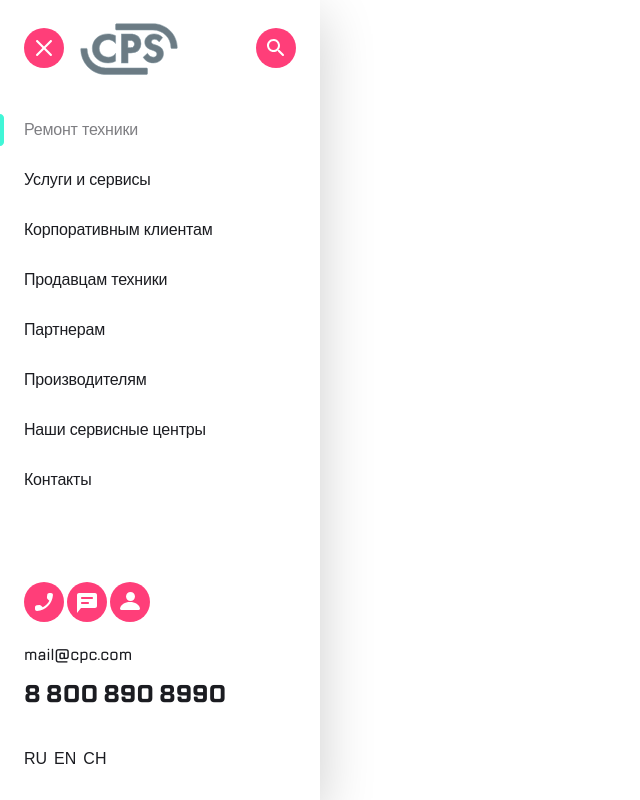
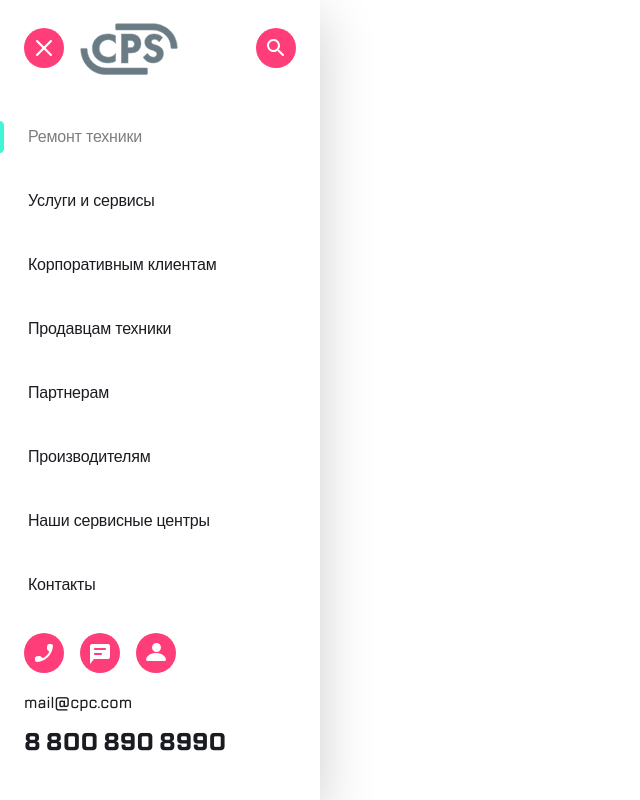
Before and after one commit to Burnmyheart/cpc-burger, a plain HTML site: page index.html in a window 1280 px wide. Shown: the whole page, without its empty margins (0-640 px from the left). Drawn offline with Linux system fonts and the light colour scheme.

Commit message:
fixed fonts and list

```diff
--- a/index.html
+++ b/index.html
@@ -27,66 +27,66 @@
                 <img
                   src="images/highlight.svg"
                   alt="highlight"
-                  class="burger__menu--icon"
+                  class="burger__menu--icon--active"
                 />
                 <a href="#" class="burger__menu--link--activ">Ремонт техники</a>
               </li>
               <li class="burger__menu--item">
-                <!-- <img
+                <img
                   src="images/highlight.svg"
                   alt="highlight"
                   class="burger__menu--icon"
-                /> -->
+                />
                 <a href="#" class="burger__menu--link">Услуги и сервисы</a>
               </li>
               <li class="burger__menu--item">
-                <!-- <img
+                <img
                   src="images/highlight.svg"
                   alt="highlight"
                   class="burger__menu--icon"
-                /> -->
+                />
                 <a href="#" class="burger__menu--link">
                   Корпоративным клиентам</a
                 >
               </li>
               <li class="burger__menu--item">
-                <!-- <img
+                <img
                   src="images/highlight.svg"
                   alt="highlight"
                   class="burger__menu--icon"
-                /> -->
+                />
                 <a href="#" class="burger__menu--link">Продавцам техники</a>
               </li>
               <li class="burger__menu--item">
-                <!-- <img
+                <img
                   src="images/highlight.svg"
                   alt="highlight"
                   class="burger__menu--icon"
-                /> -->
+                />
                 <a href="#" class="burger__menu--link">Партнерам</a>
               </li>
               <li class="burger__menu--item">
-                <!-- <img
+                <img
                   src="images/highlight.svg"
                   alt="highlight"
                   class="burger__menu--icon"
-                /> -->
+                />
                 <a href="#" class="burger__menu--link">Производителям</a>
               </li>
               <li class="burger__menu--item">
-                <!-- <img
+                <img
                   src="images/highlight.svg"
                   alt="highlight"
                   class="burger__menu--icon"
-                /> -->
+                />
                 <a href="#" class="burger__menu--link">Наши сервисные центры</a>
               </li>
               <li class="burger__menu--item">
-                <!-- <img
+                <img
                   src="images/highlight.svg"
                   alt="highlight"
                   class="burger__menu--icon"
-                /> -->
+                />
                 <a href="#" class="burger__menu--link"> Контакты</a>
               </li>
             </ul>
@@ -117,7 +117,7 @@
             >
           </div>
           <div class="burger__menu--languages">
-            <button class="burger__menu--button burger__menu--button--activ">
+            <button class="burger__menu--button burger__menu--button--active">
               RU
             </button>
             <button class="burger__menu--button">EN</button>
--- a/style.css
+++ b/style.css
@@ -45,10 +45,7 @@ body {
   overflow-y: auto;
   gap: 32px;
 }
-.burger__menu--icon {
-  position: absolute;
-  left: 0;
-}
+
 .burger__menu--top {
   margin: 0;
   padding: 23px 24px 0 24px;
@@ -83,7 +80,7 @@ body {
   flex-direction: column;
   gap: 32px;
   margin: 0;
-  padding-left: 24px;
+  padding: 0;
 }
 
 ul {
@@ -94,25 +91,25 @@ ul {
   display: flex;
   align-items: center;
   gap: 24px;
-  font-family: "TT Lakes Neue", sans-serif;
+  font-family: "TT Lakes", sans-serif;
   font-weight: 300;
   font-size: 16px;
   letter-spacing: -0.2px;
 }
 
 .burger__menu--button {
-  font-family: "TT Lakes Neue", sans-serif;
+  font-family: "TT Lakes", sans-serif;
   font-size: 16px;
-  font-weight: 300;
+  font-weight: 500;
   border: none;
   background-color: white;
-  color: rgba(27, 28, 33, 1);
+  color: #1b1c21;
 }
 .burger__menu--item {
   display: flex;
   align-items: center;
   gap: 24px;
-  font-family: "TT Lakes Neue", sans-serif;
+  font-family: "TT Lakes ", sans-serif;
   font-weight: 300;
   font-size: 16px;
   letter-spacing: -0.2px;
@@ -136,15 +133,15 @@ button {
   cursor: pointer;
 }
 
-/* .burger__menu--item:hover .burger__menu--icon {
-  opacity: 1;
+.burger__menu--icon {
+  opacity: 0;
   visibility: visible;
   transform: translateX(0);
-} */
+}
 
-/* .burger__menu--link:hover {
+.burger__menu--link:hover {
   color: #7e7e82;
-} */
+}
 
 .burger__menu--main {
   display: flex;
@@ -165,7 +162,13 @@ button {
   flex-direction: column;
   gap: 16px;
 }
-
+.burger__menu--button--active {
+  color: #7e7e82;
+}
+.burger__menu__top--footer {
+  display: flex;
+  gap: 16px;
+}
 .burger__menu--mail {
   text-decoration: none;
   color: #1b1c21;
```
